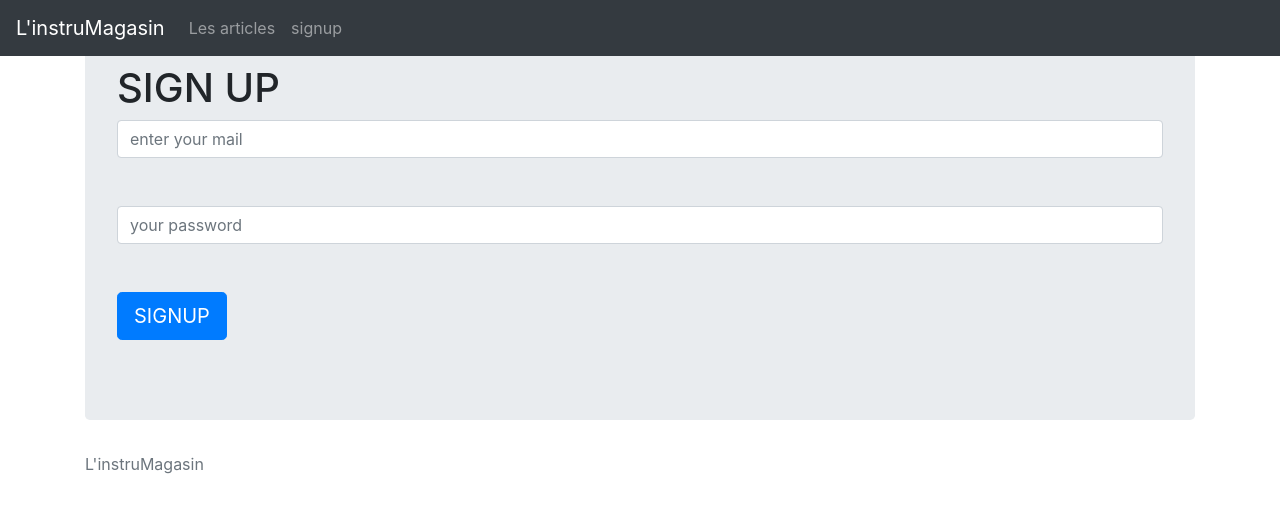
After one commit to Runolf/Sell_Instrument_ProjectWeb, a PHP site: page /Sell_Instrument_ProjectWeb/views/signup.php in a window 1280 px wide. The commit adds this page. Shown: the top 513 px of the page. Run offline with PHP 8.4, Linux system fonts and the light colour scheme; data that the repository does not hold is empty; some libraries are stand-ins or nearby versions.

Commit message:
add form signup( view + controller)

```diff
--- /dev/null
+++ b/project/controllers/signup.php
@@ -0,0 +1 @@
+<?php include 'views/signup.php'; ?>
--- a/project/views/includes/template.php
+++ b/project/views/includes/template.php
@@ -19,6 +19,7 @@
             <div class="collapse navbar-collapse" id="navbarCollapse">
                 <ul class="navbar-nav mr-auto">
                     <li class="nav-item"><a class="nav-link" href="<?=ROOT_PATH?>articles">Les articles</a></li>
+                    <li class="nav-item"><a class="nav-link" href="<?=ROOT_PATH?>signup">signup</a></li>
                 </ul>
             </div>
         </nav>
--- /dev/null
+++ b/project/views/signup.php
@@ -0,0 +1,14 @@
+<?php ob_start() ?>
+<form class="form-group" action="<?=ROOT_PATH?>" method="post">
+  <input type="email" class="form-control" id="mail" name="mail" placeholder="enter your mail"> <br/><br/>
+  <input type="password" class="form-control" id="pswd" name="pswd" placeholder="your password"> <br/><br/>
+
+  <button type="submit" class="btn btn-primary btn-lg" id="button" name="button">SIGNUP</button>
+
+</form>
+
+<?php
+  $title = "SIGN UP";
+  $content = ob_get_clean();
+  include 'includes/template.php';
+ ?>
```
Also changed, not shown: project/models/articles.php (+1 -25 lines), project/models/users.php (added, +9 -0 lines).
